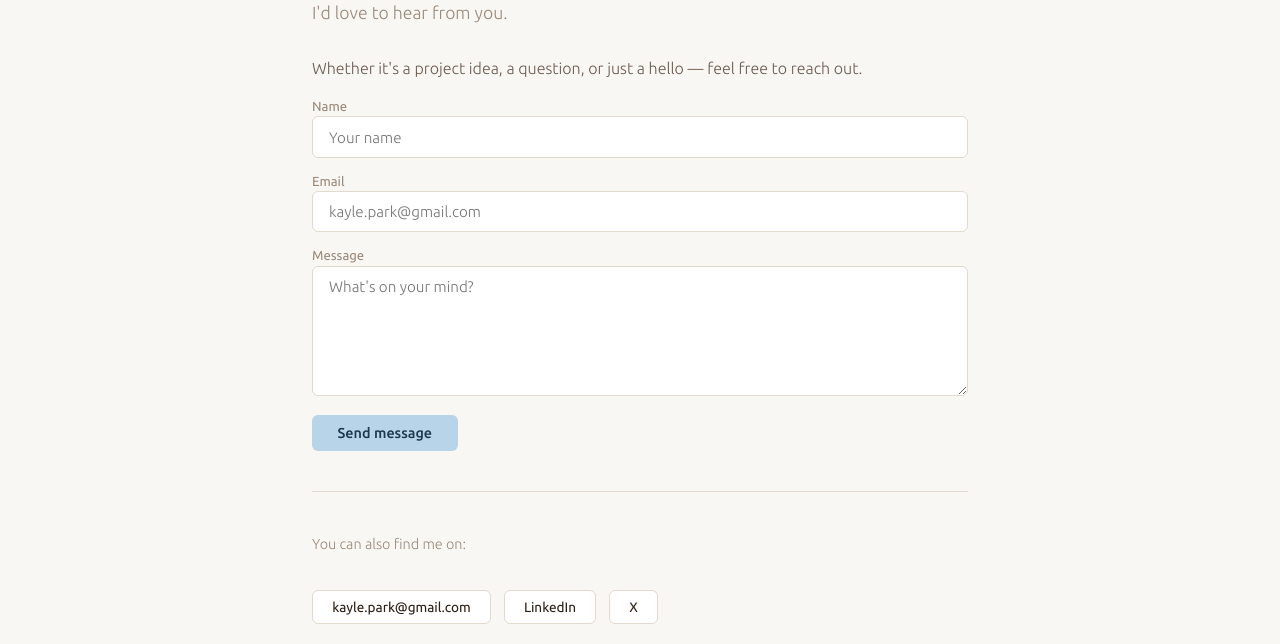
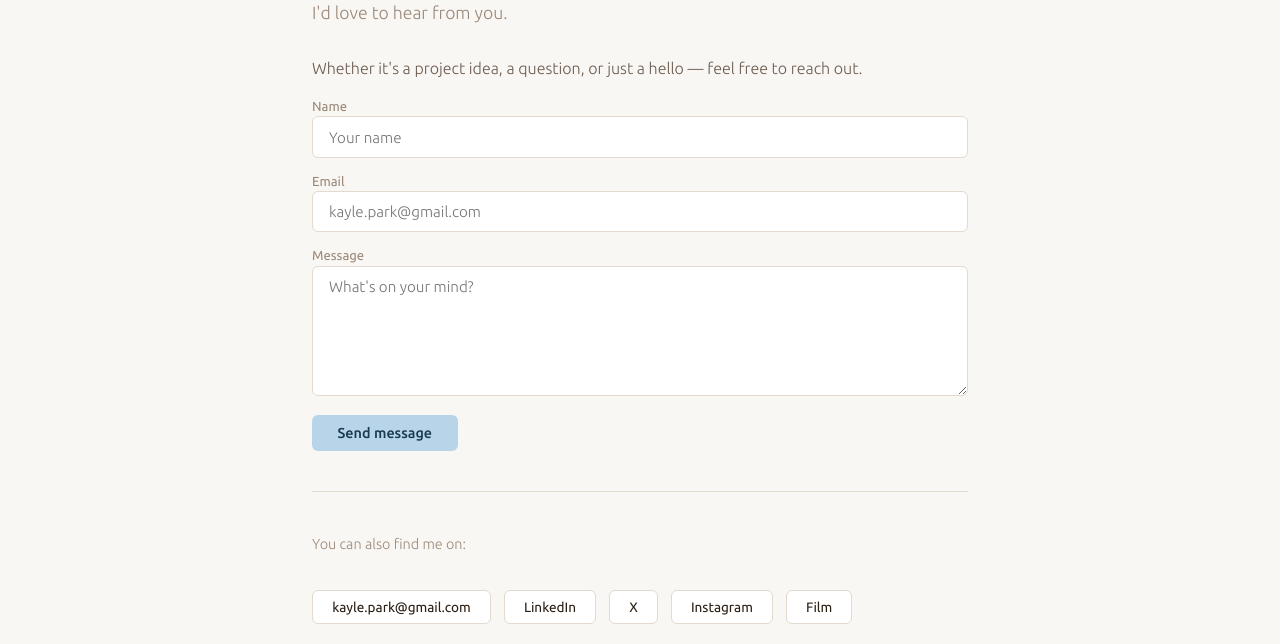
Before and after one commit to kaylepark/personal-website, a plain HTML site: page contact.html in a window 1280 px wide. Shown: the part 156-800 px from the top of the page. Drawn offline with Linux system fonts and the light colour scheme.

Commit message:
add instagram accounts

```diff
--- a/contact.html
+++ b/contact.html
@@ -47,6 +47,8 @@
       <a href="mailto:kayle.park@gmail.com">kayle.park@gmail.com</a>
       <a href="https://www.linkedin.com/in/kayle-park-83a236203/" target="_blank">LinkedIn</a>
       <a href="https://x.com/kaylepark31" target="_blank">X</a>
+      <a href="https://www.instagram.com/kayle_park" target="_blank">Instagram</a>
+      <a href="https://www.instagram.com/kaylesfilm" target="_blank">Film</a>
     </div>
   </main>
 
```
Also changed, not shown: index.html (+2 -0 lines).
